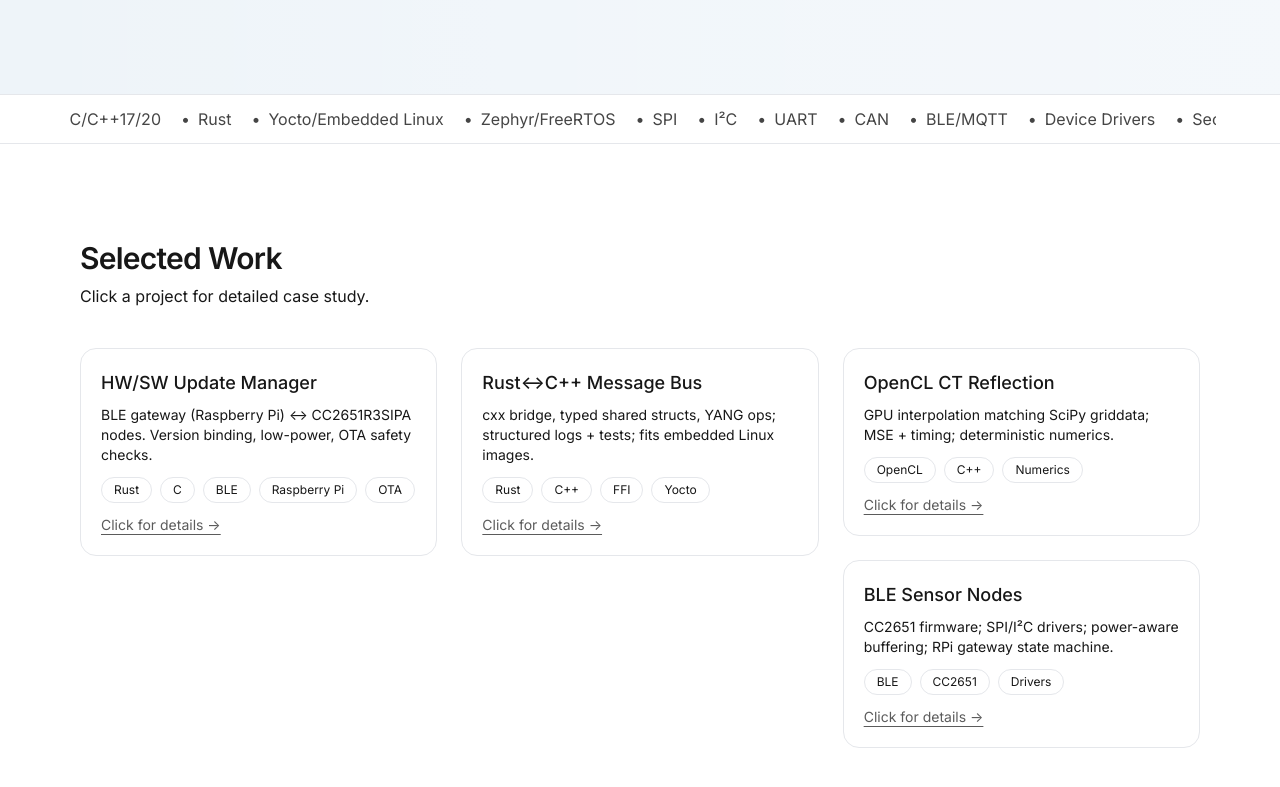
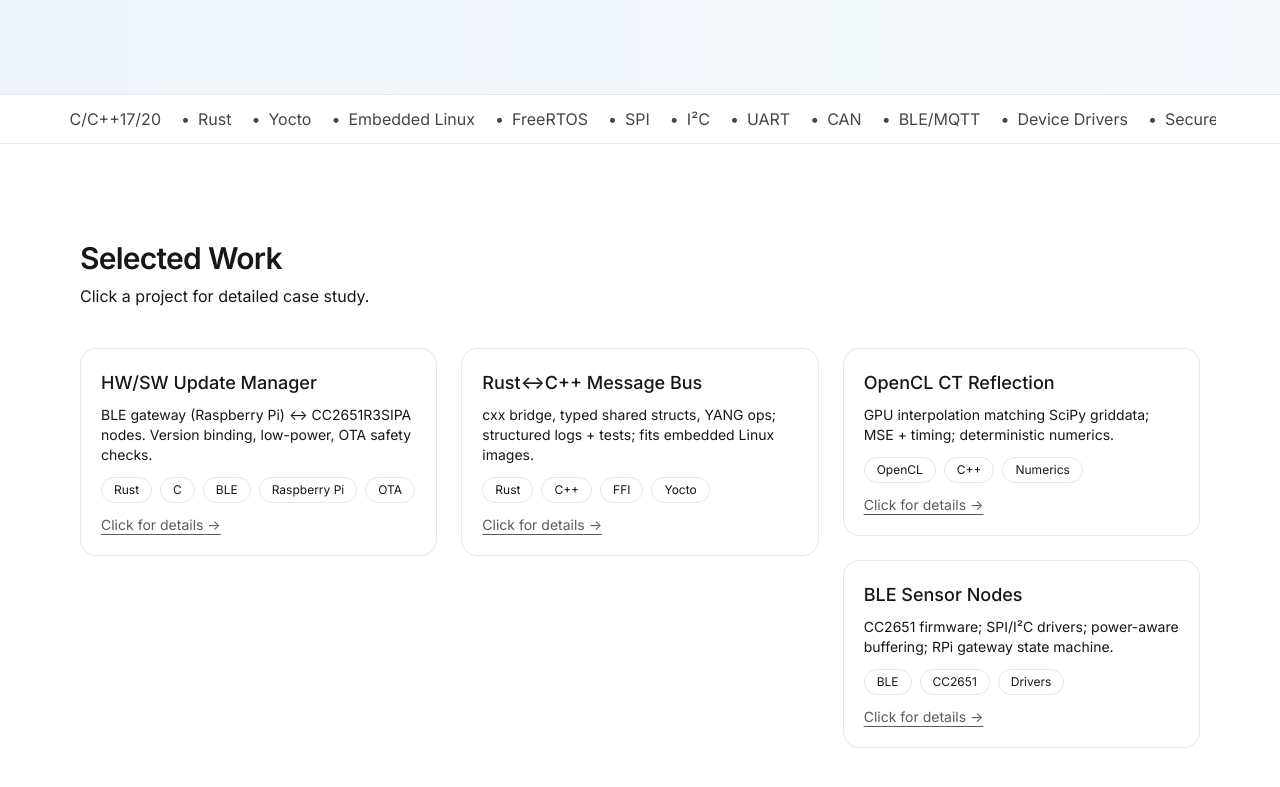
Before and after one commit to amoghamp2-code/Website, a React (Vite) app: page / in a window 1280 px wide. Shown: the part 870-1657 px from the top of the page. Built offline with nearby package versions, Linux system fonts and the light colour scheme.

Commit message:
fix scroll1

```diff
--- a/src/App.jsx
+++ b/src/App.jsx
@@ -41,9 +41,9 @@ const ME = {
 
 /* Marquee Skills */
 const skills = [
-  "Embedded C/C++17/20", "Rust", "Yocto/Embedded Linux", "Zephyr/FreeRTOS",
-  "SPI",  "I²C",  "UART",  "CAN", "BLE/MQTT", "Device Drivers", "Secure Boot/OTA",
-  "CMake", "clang-tidy", "Cppcheck", "Unit Testing", "AUTOSAR · ISO 26262 · ASPICE"
+  "Embedded C/C++17/20", "Rust", "Yocto","Embedded Linux", "FreeRTOS",
+  "SPI", "I²C", "UART", "CAN","BLE/MQTT","Device Drivers","Secure Boot/OTA",
+  "CMake","Unit Testing"
 ];
 
 /* Layout helper */
```
